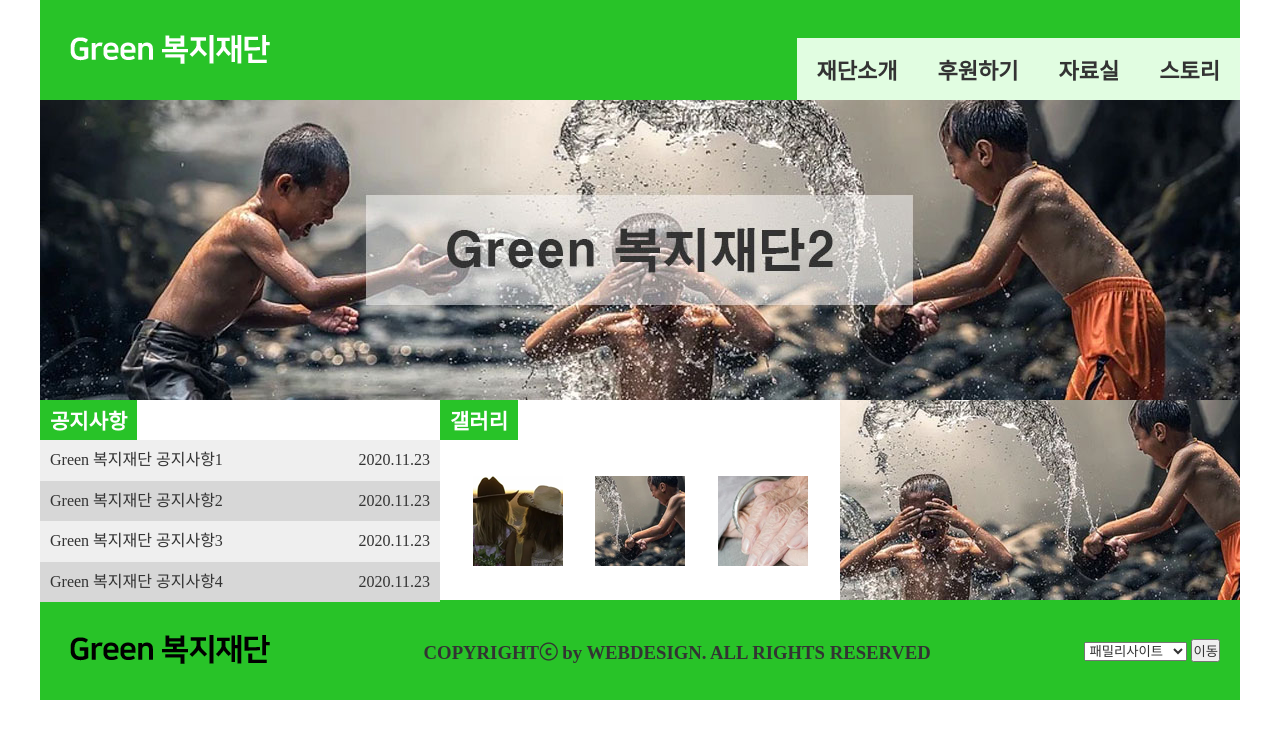
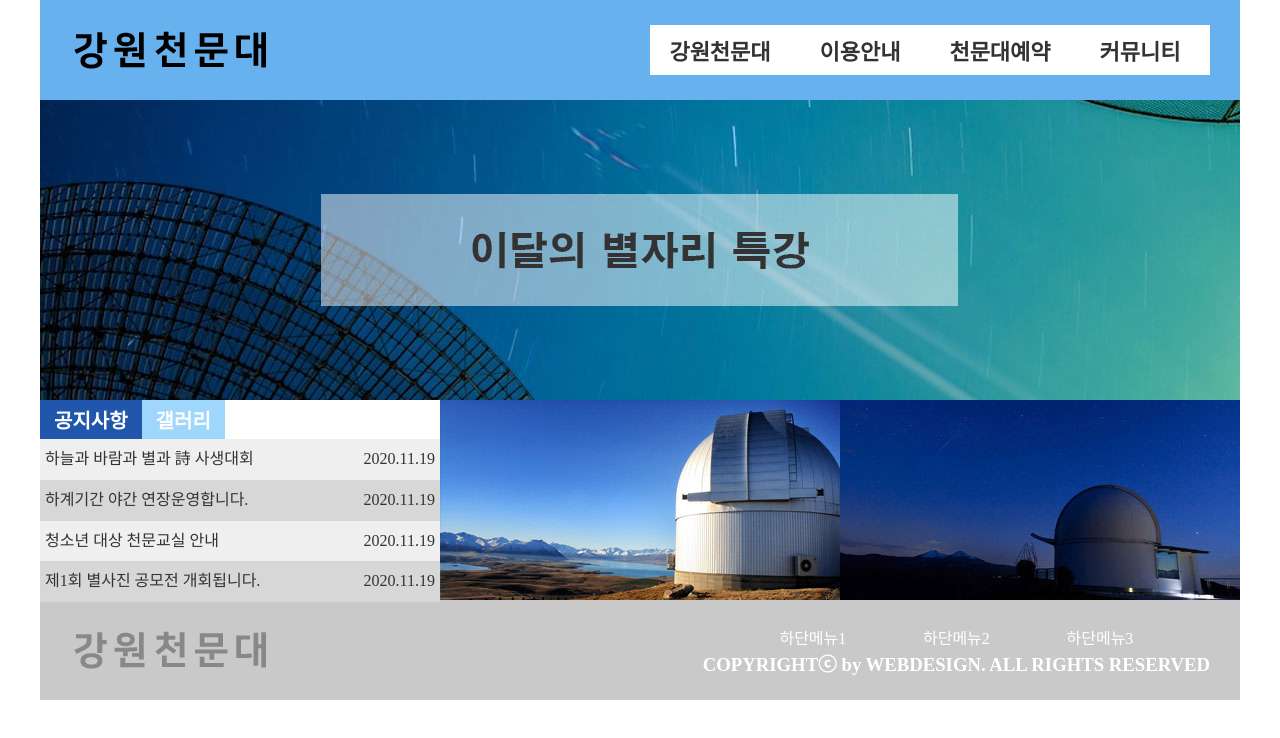
Before and after one commit to hybf1212/CraftsmanWebDesign, a plain HTML site: page index.html in a window 1280 px wide. Drawn offline with Linux system fonts and the light colour scheme.

Commit message:
A-3 형 ( Fade 슬라이드 )

```diff
--- a/css/style.css
+++ b/css/style.css
@@ -131,86 +131,81 @@ img{
 /* header */
 
 #hd{
-    background-color: rgb(40, 195, 40);
+    background-color: #67b1ee;
+}
+#hd>div{
+    height: 100%;
 }
 #hd h1{
     margin: auto 30px;
 }
+.gnb{
+    margin-right: 30px;
+}
 
-#gnb ul{
-    max-height: 0;
-    overflow: hidden;
-    transition: 0.5s;
-    z-index: 500;
-}
-#gnb:hover ul{
-    max-height: 9rem;
-}
-#gnb>li>a{
+.gnb>li>a{
+    background-color: rgb(255, 255, 255);
     font-size: 22px;
     font-weight: bold;
-    background-color: #e1fde1;
-    padding: 15px 20px;
+    width: 140px;
+    padding: 9px 0;
 }
-#gnb ul{
+.gnb ul{
+    overflow: hidden;
+    max-height: 0;
+    transition: 0.5s;
     width: 100%;
-    background-color: #e1fde1;
+    background-color: rgb(236, 236, 236);
+    z-index: 300;
 }
-#gnb ul a{
-    padding: 12px 0;
+.gnb ul a{
+    padding: 9px 0;
 }
 
-#gnb > li:hover > a{
-    background-color: rgb(255, 255, 255);
+
+.gnb:hover ul{
+    max-height: 180px;
 }
-
-#gnb ul a:hover{
-    background-color: rgb(40, 195, 40);
+.gnb>li:hover>a{
+    background-color: #2056ab;
+    color: white;
+}
+.gnb ul a:hover{
+    background-color: #606060;
     color: white;
     font-weight: bold;
 }
 
-#gnb::after{
-    content: "";
-    height: 0;
-    background-color: #e1fde1;
-    transition: 0.5s;
-    position: absolute;
-    top: 100%;
-    left: 0;
-    right: 0;
-    z-index: 400;
-}
-
-#gnb:hover::after{
-    height: 11rem;
-}
 
 
 /* slide */
 
-.slide{
-    width: 10000px;
+.slide>div{
+    opacity: 0;
+    transition: 1s;
+}
+.slide>div.act{
+    opacity: 1;
 }
 
 
 /* threediv */
 
-#threediv span{
-    padding: 5px 10px;
-    background-color: rgb(40, 195, 40);
+.notice-gallery span{
+    cursor: pointer;
+    padding: 5px 14px;
+    background-color: #9ed6fc;
     color: white;
-    font-size: 21px;
     font-weight: bold;
+    font-size: 20px;
 }
-
-#threediv ul{
-    height: 162px;
+.notice-gallery ul ul{
     width: 100%;
+    height: 163px;
 }
-.notice ul a, .notice ul p{
-    line-height: 40.5px;
-    padding: 0 10px;
+.notice ul a,.notice ul p{
+    line-height: 40.75px;
+    padding: 0 5px;
 }
 .notice ul>li:nth-child(odd){
     background-color: #efefef;
@@ -218,21 +213,33 @@ img{
 .notice ul>li:nth-child(even){
     background-color: #d7d7d7;
 }
+#threediv .on span{
+    background-color: #2056ab;
+}
+.gallery ul{
+    background-color: #efefef;
+    left: 0;
+}
+
+#threediv .on{
+    z-index: 100;
+}
+
+
 
 /* footer */
 
 #ft{
-    background-color: rgb(40, 195, 40);
+    background-color: #c9c9c9;
 }
-
 #ft h2{
-    margin-left: 30px;
+    margin: auto 30px;
 }
-#ft h3{
-    color: #333333;
+#ft h3, #ft a{
+    color: white;
 }
-.Fsite{
-    margin-right: 20px;
+#ft>div{
+    margin-right: 30px;
 }
 
 
--- a/index.html
+++ b/index.html
@@ -7,105 +7,109 @@
     <title>Document</title>
 
     <link rel="stylesheet" href="css/style.css">
+
 </head>
-<body>
-    <div class="container rel mx-auto">
-        <div id="hd" class="d-flex aie h100 jcb rel">
-            <h1><a href="#none"><img src="img/A-2/logo.png" alt="top-logo"></a></h1>
-            <ul id="gnb" class="d-flex text-center">
+<body class="rel">
+
+
+    <div id="hd" class="container d-flex jcb aic h100 mx-auto">
+        <h1><a href="#none"><img src="img/A-3/logo.png" alt="logo"></a></h1>
+        <ul class="gnb d-flex text-center">
             <li class="rel">
-                    <a href="#none">재단소개</a>
+                <a href="#none">강원천문대</a>
                 <ul class="abs">
-                        <li><a href="#none">설립취지</a></li>
-                        <li><a href="#none">연혁</a></li>
-                        <li><a href="#none">찾아오시는길</a></li>
+                    <li><a href="#none">천문대소개</a></li>
+                    <li><a href="#none">인사말</a></li>
+                    <li><a href="#none">오시는길</a></li>
                 </ul>
             </li>
             <li class="rel">
-                    <a href="#none">후원하기</a>
+                <a href="#none">이용안내</a>
                 <ul class="abs">
-                        <li><a href="#none">국내후원</a></li>
-                        <li><a href="#none">국외후원</a></li>
-                        <li><a href="#none">맞춤후원</a></li>
+                    <li><a href="#none">프로그램</a></li>
+                    <li><a href="#none">관람시간표</a></li>
+                    <li><a href="#none">이달의 별자리</a></li>
                 </ul>
             </li>
             <li class="rel">
-                    <a href="#none">자료실</a>
+                <a href="#none">천문대예약</a>
                 <ul class="abs">
-                        <li><a href="#none">서식자료실</a></li>
-                        <li><a href="#none">사진자료실</a></li>
-                        <li><a href="#none">후원양식</a></li>
+                    <li><a href="#none">예약하기</a></li>
+                    <li><a href="#none">예약확인</a></li>
+                    <li><a href="#none">예약취소</a></li>
                 </ul>
             </li>
             <li class="rel">
-                    <a href="#none">스토리</a>
+                <a href="#none">커뮤니티</a>
                 <ul class="abs">
-                        <li><a href="#none">웹진</a></li>
-                        <li><a href="#none">보고서</a></li>
-                        <li><a href="#none">나의 후원</a></li>
+                    <li><a href="#none">공지사항</a></li>
+                    <li><a href="#none">방문후기</a></li>
+                    <li><a href="#none">자유게시판</a></li>
                 </ul>
             </li>
         </ul>
     </div>
-        <div id="banner" class="ofh h300">
-            <div class="slide d-flex">
-                <div><a class="d-block" href="#none"><img class="d-block" src="img/A-2/slide/img1.jpg" alt="slide1"></a></div>
-                <div><a class="d-block" href="#none"><img class="d-block" src="img/A-2/slide/img2.jpg" alt="slide2"></a></div>
-                <div><a class="d-block" href="#none"><img class="d-block" src="img/A-2/slide/img3.jpg" alt="slide3"></a></div>
+    <div id="bannerslide" class="h300 container ofh mx-auto rel">
+        <div class="slide">
+            <div class="abs act"><a href="#none"><img src="img/A-3/slide/img1.jpg" alt="img1"></a></div>
+            <div class="abs"><a href="#none"><img src="img/A-3/slide/img2.jpg" alt="img2"></a></div>
+            <div class="abs"><a href="#none"><img src="img/A-3/slide/img3.jpg" alt="img3"></a></div>
         </div>
     </div>
-        <div id="threediv" class="d-flex">
-            <div class="notice w-33 h200">
+    <div id="threediv" class="d-flex container h200 mx-auto">
+        <div class="notice-gallery w-33">
+            <ul class="d-flex rel">
+                <li class="notice on">
                     <span class="d-iblock">공지사항</span>
-                <ul class="d-flex flex-column ">
-                    <li class="d-flex jcb flex-grow"><a href="#none">Green 복지재단 공지사항1</a><p>2020.11.23</p></li>
-                    <li class="d-flex jcb flex-grow"><a href="#none">Green 복지재단 공지사항2</a><p>2020.11.23</p></li>
-                    <li class="d-flex jcb flex-grow"><a href="#none">Green 복지재단 공지사항3</a><p>2020.11.23</p></li>
-                    <li class="d-flex jcb flex-grow"><a href="#none">Green 복지재단 공지사항4</a><p>2020.11.23</p></li>
+                    <ul class="abs d-flex flex-column ">
+                        <li class="d-flex jcb flex-grow"><a href="#none">하늘과 바람과 별과 詩 사생대회</a><p>2020.11.19</p></li>
+                        <li class="d-flex jcb flex-grow"><a href="#none">하계기간 야간 연장운영합니다.</a><p>2020.11.19</p></li>
+                        <li class="d-flex jcb flex-grow"><a href="#none">청소년 대상 천문교실 안내</a><p>2020.11.19</p></li>
+                        <li class="d-flex jcb flex-grow"><a href="#none">제1회 별사진 공모전 개회됩니다.</a><p>2020.11.19</p></li>
+                    </ul>
+                </li>
+                <li class="gallery">
+                    <span class="d-iblock">갤러리</span>
+                    <ul class="abs d-flex jcev aic">
+                        <li><a href="#none"><img src="img/A-3/contents/gallery/icon1.jpg" alt="gallery-1"></a></li>
+                        <li><a href="#none"><img src="img/A-3/contents/gallery/icon2.jpg" alt="gallery-2"></a></li>
+                        <li><a href="#none"><img src="img/A-3/contents/gallery/icon3.jpg" alt="gallery-3"></a></li>
+                    </ul>
+                </li>
             </ul>
         </div>
-            <div class="gallery w-33 h200">
-                <span class="d-iblock">갤러리</span>
-                <ul class="d-flex jcev aic">
-                    <li><a href="#none"><img src="img/A-2/contents/gallery/icon1.jpg" alt="icon1"></a></li>
-                    <li><a href="#none"><img src="img/A-2/contents/gallery/icon2.jpg" alt="icon2"></a></li>
-                    <li><a href="#none"><img src="img/A-2/contents/gallery/icon3.jpg" alt="icon3"></a></li>
-                </ul>
+        <div class="banner w-33">
+            <img src="img/A-3/contents/banner/banner.jpg" alt="banner">
         </div>
-            <div class="w-33 h200">
-                <a href="#none"><img src="img/A-2/contents/banner/banner.jpg" alt="banner"></a>
+        <div class="drlink w-33">
+            <a href="#none"><img src="img/A-3/contents/direct/direct.jpg" alt="direct"></a>
         </div>
     </div>
-        <div id="ft" class="d-flex jcb aic h100">
-            <h2>
-                <a href="#none"><img src="img/A-2/ft-logo.png" alt="ft-logo"></a>
-            </h2>
+    <div id="ft" class="container d-flex jcb aic h100 mx-auto">
+        <h2><a href="#none"><img src="img/A-3/ft-logo.png" alt="ft-logo"></a></h2>
         <div>
+            <ul class="d-flex jcev">
+                <li><a href="">하단메뉴1</a></li>
+                <li><a href="">하단메뉴2</a></li>
+                <li><a href="">하단메뉴3</a></li>
+            </ul>
             <h3>COPYRIGHTⓒ by WEBDESIGN. ALL RIGHTS RESERVED</h3>
         </div>
-            <div class="Fsite">
-                <select name="family-site">
-                    <option value="familysite">패밀리사이트</option>
-                    <option value="facebook">패밀리사이트1</option>
-                    <option value="twitter">패밀리사이트2</option>
-                    <option value="instagram">패밀리사이트3</option>
-                </select>
-                <button>이동</button>
-            </div>
+
+
     </div>
     <div id="popup" class="abs d-none">
         <div class="rel">
-                <h2>복지재단 공지사항</h2>
-                <p>동해물과 백두산이 마르고 닳도록 하느님이 보우하사 우리나라만세.
-                    무궁화 삼천리 화려강 대한 사람 대한으로 길이 보전하세.
-                    남산 위에 저 소나무, 철갑을 두른 듯 바람서리 불변함은 우리 기상일세.</p>
+            <h2>하늘과 바람과 별과 詩 사생대회</h2>
+            <p>윤동주 시인의 시집 <하늘과 바람과 별과 詩> 출간 72주년을 맞이하여 천문대에서 개최하는 사생대회가 열립니다. 별 하나에 추억, 사랑, 쓸쓸함, 동경 그리고 시와, 어머니를 그렸던 시인처럼 별같은 마음을 가진 분들은 참여해주세요.</p>
             <button class="abs">닫기</button>
-            </div>
         </div>
     </div>
 
 
+
     <script src="js/jquery-1.12.3.js"></script>
     <script src="js/base.js"></script>
+
 </body>
 </html>
--- a/js/base.js
+++ b/js/base.js
@@ -1,10 +1,15 @@
 $(document).ready(function(){
+
+    let count = 0;
     setInterval(function(){
-        $(".slide").animate({marginLeft : -1200},400, function(){
-            $(this).find("div").eq(0).appendTo($(this))
-            $(this).css("margin-left",0)
-        })
+        count++
+        count %= 3
+        $(".slide>div").eq(count).addClass("act").siblings().removeClass("act")
     },3000)
+
+    $(".notice-gallery li > span").click(function(){
+        $(this).parent().addClass("on").siblings().removeClass('on')
+    })
 
     $(".notice li").eq(0).click(function(){
         $("#popup").removeClass("d-none")
```
Lines whose indentation alone changed are shown as unchanged.
